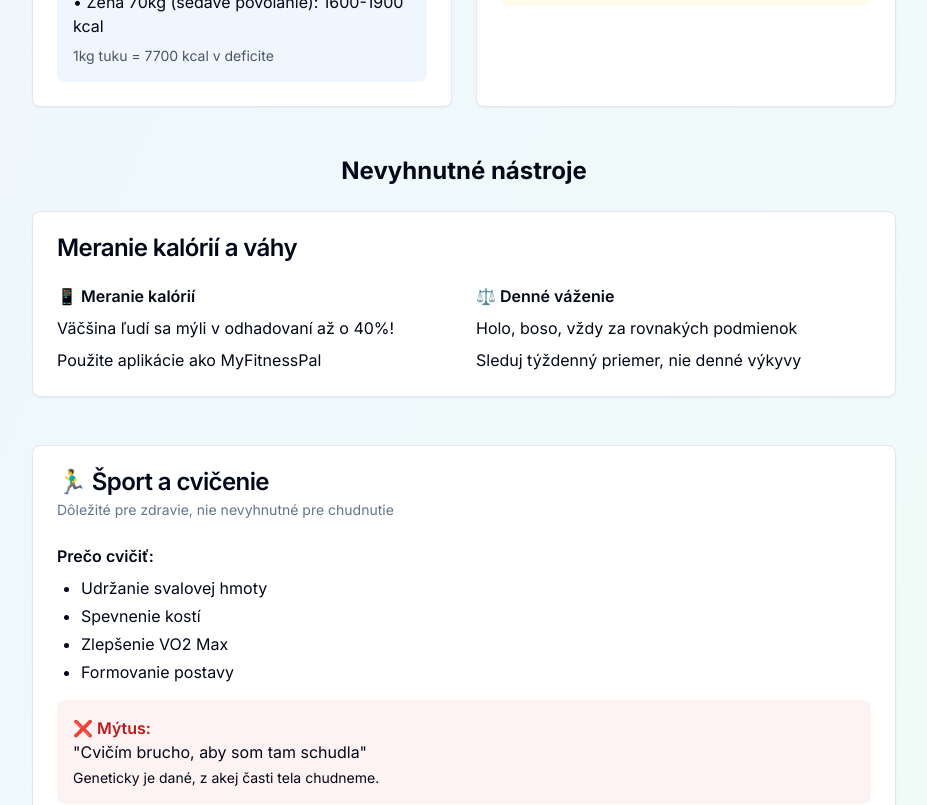
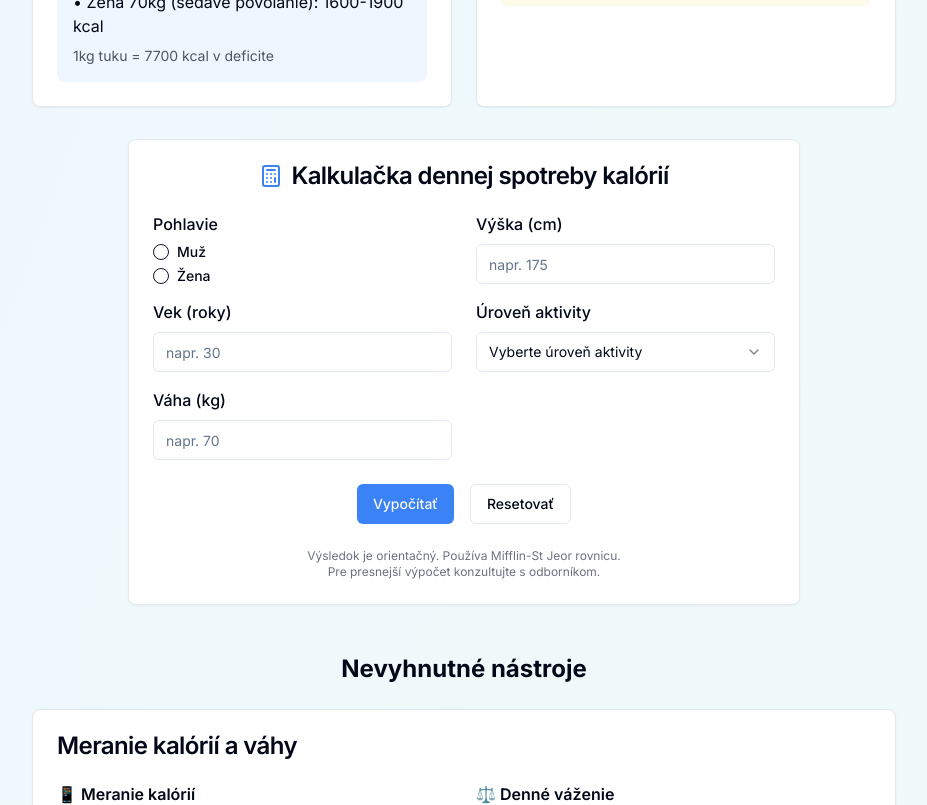
Before and after one commit to Luxqs/slimzyo, a React (Vite) app: page / in a window 1280 px wide. Shown: the part 660-1465 px from the top of the page, without its empty margins (176-1103 px from the left). Built offline with nearby package versions, Linux system fonts and the light colour scheme.

Commit message:
Add calorie calculator
Add a calorie calculator to estimate calories burned during the day.

```diff
--- /dev/null
+++ b/src/components/CalorieCalculator.tsx
@@ -0,0 +1,170 @@
+
+import React, { useState } from 'react';
+import { Calculator } from 'lucide-react';
+import { Card, CardContent, CardHeader, CardTitle } from '@/components/ui/card';
+import { Button } from '@/components/ui/button';
+import { Input } from '@/components/ui/input';
+import { Label } from '@/components/ui/label';
+import { RadioGroup, RadioGroupItem } from '@/components/ui/radio-group';
+import { Select, SelectContent, SelectItem, SelectTrigger, SelectValue } from '@/components/ui/select';
+
+const CalorieCalculator = () => {
+  const [gender, setGender] = useState('');
+  const [age, setAge] = useState('');
+  const [weight, setWeight] = useState('');
+  const [height, setHeight] = useState('');
+  const [activity, setActivity] = useState('');
+  const [result, setResult] = useState<number | null>(null);
+
+  const calculateCalories = () => {
+    if (!gender || !age || !weight || !height || !activity) return;
+
+    const ageNum = parseInt(age);
+    const weightNum = parseFloat(weight);
+    const heightNum = parseFloat(height);
+
+    // Mifflin-St Jeor Equation
+    let bmr: number;
+    if (gender === 'male') {
+      bmr = (10 * weightNum) + (6.25 * heightNum) - (5 * ageNum) + 5;
+    } else {
+      bmr = (10 * weightNum) + (6.25 * heightNum) - (5 * ageNum) - 161;
+    }
+
+    // Activity multipliers
+    const activityMultipliers: { [key: string]: number } = {
+      sedentary: 1.2,
+      light: 1.375,
+      moderate: 1.55,
+      active: 1.725,
+      very_active: 1.9
+    };
+
+    const tdee = Math.round(bmr * activityMultipliers[activity]);
+    setResult(tdee);
+  };
+
+  const reset = () => {
+    setGender('');
+    setAge('');
+    setWeight('');
+    setHeight('');
+    setActivity('');
+    setResult(null);
+  };
+
+  return (
+    <Card className="w-full max-w-2xl mx-auto">
+      <CardHeader>
+        <CardTitle className="flex items-center justify-center">
+          <Calculator className="mr-2 text-blue-500" />
+          Kalkulačka dennej spotreby kalórií
+        </CardTitle>
+      </CardHeader>
+      <CardContent className="space-y-6">
+        <div className="grid md:grid-cols-2 gap-6">
+          <div className="space-y-4">
+            <div>
+              <Label className="text-base font-medium">Pohlavie</Label>
+              <RadioGroup value={gender} onValueChange={setGender} className="mt-2">
+                <div className="flex items-center space-x-2">
+                  <RadioGroupItem value="male" id="male" />
+                  <Label htmlFor="male">Muž</Label>
+                </div>
+                <div className="flex items-center space-x-2">
+                  <RadioGroupItem value="female" id="female" />
+                  <Label htmlFor="female">Žena</Label>
+                </div>
+              </RadioGroup>
+            </div>
+
+            <div>
+              <Label htmlFor="age" className="text-base font-medium">Vek (roky)</Label>
+              <Input
+                id="age"
+                type="number"
+                placeholder="napr. 30"
+                value={age}
+                onChange={(e) => setAge(e.target.value)}
+                className="mt-2"
+              />
+            </div>
+
+            <div>
+              <Label htmlFor="weight" className="text-base font-medium">Váha (kg)</Label>
+              <Input
+                id="weight"
+                type="number"
+                placeholder="napr. 70"
+                value={weight}
+                onChange={(e) => setWeight(e.target.value)}
+                className="mt-2"
+              />
+            </div>
+          </div>
+
+          <div className="space-y-4">
+            <div>
+              <Label htmlFor="height" className="text-base font-medium">Výška (cm)</Label>
+              <Input
+                id="height"
+                type="number"
+                placeholder="napr. 175"
+                value={height}
+                onChange={(e) => setHeight(e.target.value)}
+                className="mt-2"
+              />
+            </div>
+
+            <div>
+              <Label className="text-base font-medium">Úroveň aktivity</Label>
+              <Select value={activity} onValueChange={setActivity}>
+                <SelectTrigger className="mt-2">
+                  <SelectValue placeholder="Vyberte úroveň aktivity" />
+                </SelectTrigger>
+                <SelectContent>
+                  <SelectItem value="sedentary">Sedavé (kancelária, bez cvičenia)</SelectItem>
+                  <SelectItem value="light">Ľahká aktivita (1-3x týždenne)</SelectItem>
+                  <SelectItem value="moderate">Stredná aktivita (3-5x týždenne)</SelectItem>
+                  <SelectItem value="active">Aktívny (6-7x týždenne)</SelectItem>
+                  <SelectItem value="very_active">Veľmi aktívny (2x denne, intenzívne)</SelectItem>
+                </SelectContent>
+              </Select>
+            </div>
+          </div>
+        </div>
+
+        <div className="flex gap-4 justify-center">
+          <Button onClick={calculateCalories} className="bg-blue-500 hover:bg-blue-600">
+            Vypočítať
+          </Button>
+          <Button variant="outline" onClick={reset}>
+            Resetovať
+          </Button>
+        </div>
+
+        {result && (
+          <div className="mt-6 p-6 bg-gradient-to-r from-green-50 to-blue-50 rounded-lg border-2 border-green-200">
+            <h3 className="text-xl font-bold text-center mb-4">Výsledok</h3>
+            <div className="text-center">
+              <p className="text-3xl font-bold text-green-600">{result} kcal/deň</p>
+              <p className="text-gray-600 mt-2">Vaša denná spotreba kalórií</p>
+            </div>
+            <div className="mt-4 p-4 bg-white rounded border border-green-200">
+              <h4 className="font-semibold mb-2">Pre chudnutie:</h4>
+              <p className="text-sm">• Mierny deficit: <strong>{result - 300} - {result - 500} kcal/deň</strong></p>
+              <p className="text-sm">• Očakávaná strata: 0.3 - 0.5 kg/týždeň</p>
+            </div>
+          </div>
+        )}
+
+        <div className="text-xs text-gray-500 text-center">
+          <p>Výsledok je orientačný. Používa Mifflin-St Jeor rovnicu.</p>
+          <p>Pre presnejší výpočet konzultujte s odborníkom.</p>
+        </div>
+      </CardContent>
+    </Card>
+  );
+};
+
+export default CalorieCalculator;
--- a/src/pages/Index.tsx
+++ b/src/pages/Index.tsx
@@ -1,8 +1,8 @@
-
 import { Calculator, Heart, Target, BookOpen, Users, Mail } from "lucide-react";
 import { Button } from "@/components/ui/button";
 import { Card, CardContent, CardDescription, CardHeader, CardTitle } from "@/components/ui/card";
 import { Separator } from "@/components/ui/separator";
+import CalorieCalculator from "@/components/CalorieCalculator";
 
 const Index = () => {
   return (
@@ -76,6 +76,11 @@ const Index = () => {
                 </div>
               </CardContent>
             </Card>
+          </div>
+
+          {/* Calorie Calculator */}
+          <div className="mb-8">
+            <CalorieCalculator />
           </div>
         </section>
 
```
